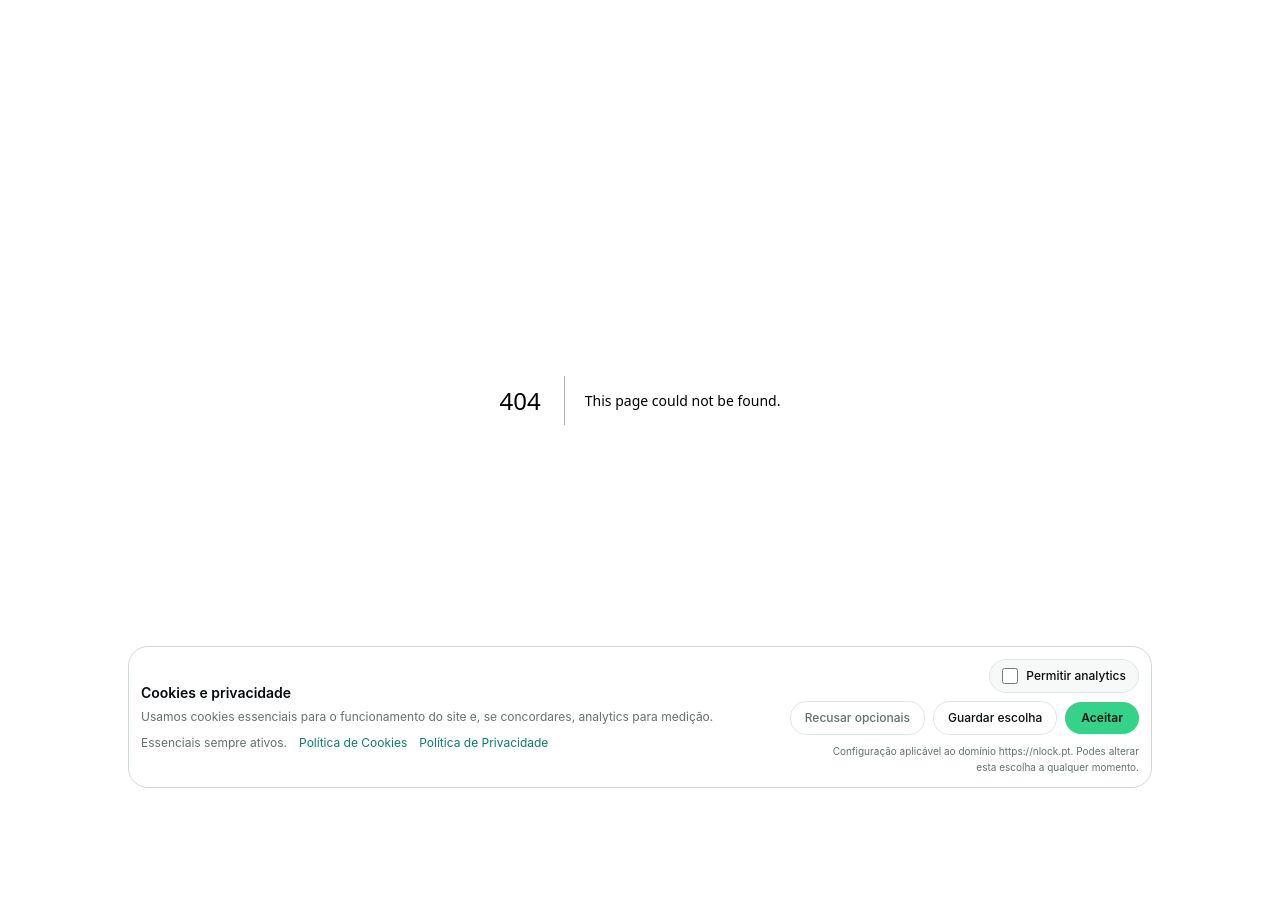
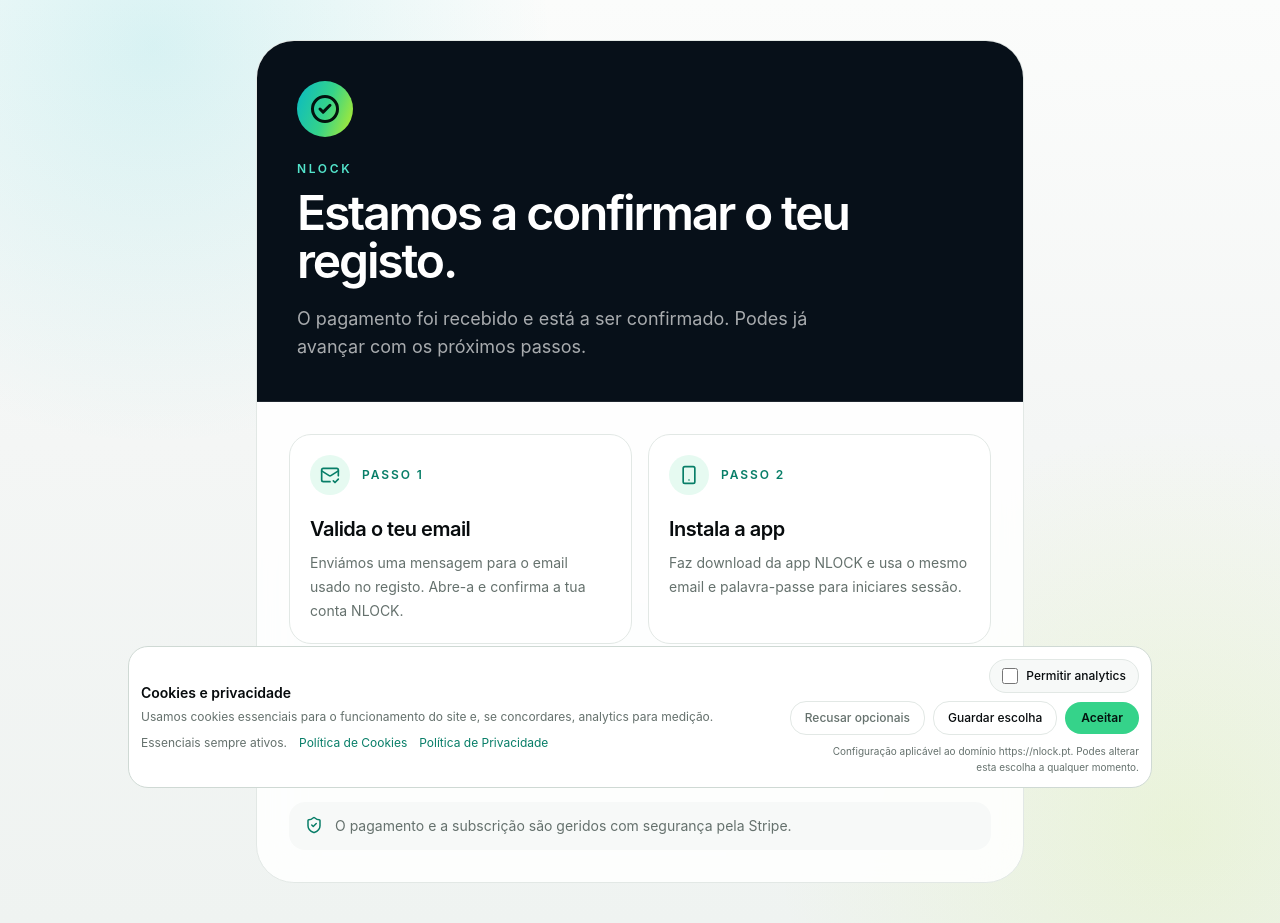
Before and after one commit to potter-53/apexcoach-web, a Next.js app: page /signup/success in a window 1280 px wide. Before the commit this address had no page. Before the commit the page ends 800 px from the top, so only its background shows below. Built offline with nearby package versions, Linux system fonts and the light colour scheme; no server answers.

Commit message:
fix: add NLOCK signup completion flow

```diff
--- a/app/api/billing/checkout/route.js
+++ b/app/api/billing/checkout/route.js
@@ -64,7 +64,7 @@ export async function POST(request) {
       subscription_data: { metadata },
       allow_promotion_codes: true,
       billing_address_collection: "auto",
-      success_url: `${origin}/signup?payment=success&session_id={CHECKOUT_SESSION_ID}`,
+      success_url: `${origin}/signup/success?session_id={CHECKOUT_SESSION_ID}`,
       cancel_url: `${origin}/signup?mode=subscription${plan === "founder" ? "&founder=1" : ""}&payment=cancelled`,
     });
 
--- a/app/layout.jsx
+++ b/app/layout.jsx
@@ -16,19 +16,19 @@ const themeBootstrapScript = `
 `;
 
 export const metadata = {
-  metadataBase: new URL("https://apexcoach.pt"),
-  title: "APEX COACH | App for coaches",
+  metadataBase: new URL("https://nlock.pt"),
+  title: "NLOCK | App para coaches",
   description:
-    "APEX COACH is the mobile app for coaches who want faster sessions, clearer client follow-up, and a more professional day-to-day workflow.",
+    "NLOCK é a app para coaches que querem sessões mais rápidas, acompanhamento mais claro e uma operação profissional.",
   alternates: {
     canonical: "/",
   },
   openGraph: {
-    title: "APEX COACH | App for coaches",
+    title: "NLOCK | App para coaches",
     description:
-      "Apply for APEX COACH access and test a premium operating system for coaches.",
-    url: "https://apexcoach.pt",
-    siteName: "APEX COACH",
+      "Experimenta a NLOCK e gere clientes, sessões, treino e avaliações num único sistema.",
+    url: "https://nlock.pt",
+    siteName: "NLOCK",
     type: "website",
   },
   icons: {
--- a/app/signup/page.jsx
+++ b/app/signup/page.jsx
@@ -1,10 +1,15 @@
 import SignupClient from "./SignupClient";
+import { redirect } from "next/navigation";
 
 export const metadata = {
   title: "Registo de Coach | NLOCK",
   description: "Cria a tua conta de coach NLOCK e escolhe entre iniciar o trial grátis ou subscrever.",
 };
 
-export default function SignupPage() {
+export default async function SignupPage({ searchParams }) {
+  const params = await searchParams;
+  if (params?.payment === "success" && params?.session_id) {
+    redirect(`/signup/success?session_id=${encodeURIComponent(params.session_id)}`);
+  }
   return <SignupClient />;
 }
--- /dev/null
+++ b/app/signup/success/page.jsx
@@ -0,0 +1,88 @@
+import Link from "next/link";
+import Stripe from "stripe";
+import { ArrowRight, CheckCircle2, Download, MailCheck, ShieldCheck, Smartphone } from "lucide-react";
+
+export const metadata = {
+  title: "Conta criada | NLOCK",
+  description: "A tua conta NLOCK foi criada com sucesso.",
+};
+
+export const dynamic = "force-dynamic";
+
+async function getCheckoutState(sessionId) {
+  if (!process.env.STRIPE_SECRET_KEY || !sessionId?.startsWith("cs_")) return null;
+  try {
+    const stripe = new Stripe(process.env.STRIPE_SECRET_KEY);
+    const session = await stripe.checkout.sessions.retrieve(sessionId);
+    return {
+      complete: session.status === "complete" && session.payment_status === "paid",
+      founder: session.metadata?.access_tier === "founder",
+    };
+  } catch {
+    return null;
+  }
+}
+
+export default async function SignupSuccessPage({ searchParams }) {
+  const params = await searchParams;
+  const checkout = await getCheckoutState(String(params?.session_id || ""));
+  const confirmed = checkout?.complete === true;
+
+  return (
+    <main className="relative min-h-screen overflow-hidden bg-[var(--page-gradient)] px-4 py-6 text-[var(--text)] sm:px-6 sm:py-10">
+      <div className="pointer-events-none absolute inset-0 bg-[radial-gradient(circle_at_12%_5%,rgba(8,185,197,0.14),transparent_28%),radial-gradient(circle_at_92%_90%,rgba(185,237,40,0.12),transparent_28%)]" />
+      <div className="relative mx-auto flex min-h-[calc(100vh-3rem)] max-w-3xl items-center justify-center">
+        <section className="w-full overflow-hidden rounded-[30px] border border-[var(--border)] bg-[var(--surface)] shadow-[var(--shadow-panel)] backdrop-blur-xl sm:rounded-[38px]">
+          <div className="border-b border-white/10 bg-[#071019] px-6 py-8 text-white sm:px-10 sm:py-10">
+            <div className="flex h-14 w-14 items-center justify-center rounded-full [background:var(--brand-gradient)] text-[#03130e] shadow-[var(--shadow-accent)]">
+              <CheckCircle2 size={30} strokeWidth={2.4} />
+            </div>
+            <p className="mt-6 text-xs font-semibold uppercase tracking-[0.22em] text-[#53e4cb]">NLOCK</p>
+            <h1 className="mt-3 max-w-2xl text-4xl font-semibold leading-[0.98] tracking-[-0.045em] sm:text-5xl">
+              {confirmed ? "Registo concluído com sucesso." : "Estamos a confirmar o teu registo."}
+            </h1>
+            <p className="mt-5 max-w-xl text-base leading-7 text-white/65 sm:text-lg">
+              {confirmed
+                ? `${checkout.founder ? "A tua subscrição Coach Fundador está registada." : "A tua subscrição NLOCK está registada."} Faltam apenas dois passos para entrares na app.`
+                : "O pagamento foi recebido e está a ser confirmado. Podes já avançar com os próximos passos."}
+            </p>
+          </div>
+
+          <div className="grid gap-4 p-5 sm:p-8">
+            <div className="grid gap-4 sm:grid-cols-2">
+              <article className="rounded-[22px] border border-[var(--border)] bg-[var(--surface-solid)] p-5">
+                <div className="flex items-center gap-3">
+                  <span className="flex h-10 w-10 items-center justify-center rounded-full bg-[var(--accent-soft)] text-[var(--accent-strong)]"><MailCheck size={20} /></span>
+                  <p className="text-xs font-semibold uppercase tracking-[0.16em] text-[var(--accent-strong)]">Passo 1</p>
+                </div>
+                <h2 className="mt-5 text-xl font-semibold tracking-[-0.025em]">Valida o teu email</h2>
+                <p className="mt-2 text-sm leading-6 text-[var(--text-muted)]">Enviámos uma mensagem para o email usado no registo. Abre-a e confirma a tua conta NLOCK.</p>
+              </article>
+
+              <article className="rounded-[22px] border border-[var(--border)] bg-[var(--surface-solid)] p-5">
+                <div className="flex items-center gap-3">
+                  <span className="flex h-10 w-10 items-center justify-center rounded-full bg-[var(--accent-soft)] text-[var(--accent-strong)]"><Smartphone size={20} /></span>
+                  <p className="text-xs font-semibold uppercase tracking-[0.16em] text-[var(--accent-strong)]">Passo 2</p>
+                </div>
+                <h2 className="mt-5 text-xl font-semibold tracking-[-0.025em]">Instala a app</h2>
+                <p className="mt-2 text-sm leading-6 text-[var(--text-muted)]">Faz download da app NLOCK e usa o mesmo email e palavra-passe para iniciares sessão.</p>
+              </article>
+            </div>
+
+            <a href="/download/apk" className="inline-flex min-h-[56px] items-center justify-center gap-2 rounded-2xl [background:var(--brand-gradient)] px-5 py-4 font-semibold text-[#03130e] shadow-[var(--shadow-accent)] transition hover:-translate-y-0.5">
+              <Download size={19} /> Download da app NLOCK
+            </a>
+            <Link href="/login" className="inline-flex min-h-[52px] items-center justify-center gap-2 rounded-2xl border border-[var(--border)] bg-[var(--surface-solid)] px-5 py-3.5 font-semibold text-[var(--text)]">
+              Já validei o email · Fazer login <ArrowRight size={18} />
+            </Link>
+
+            <div className="flex items-start gap-3 rounded-2xl bg-[var(--surface-muted)] px-4 py-3 text-sm leading-6 text-[var(--text-muted)]">
+              <ShieldCheck size={18} className="mt-0.5 shrink-0 text-[var(--accent-strong)]" />
+              <p>O pagamento e a subscrição são geridos com segurança pela Stripe.</p>
+            </div>
+          </div>
+        </section>
+      </div>
+    </main>
+  );
+}
```
Also changed, not shown: 1 other file (tests, documents, lock files or other folders).
